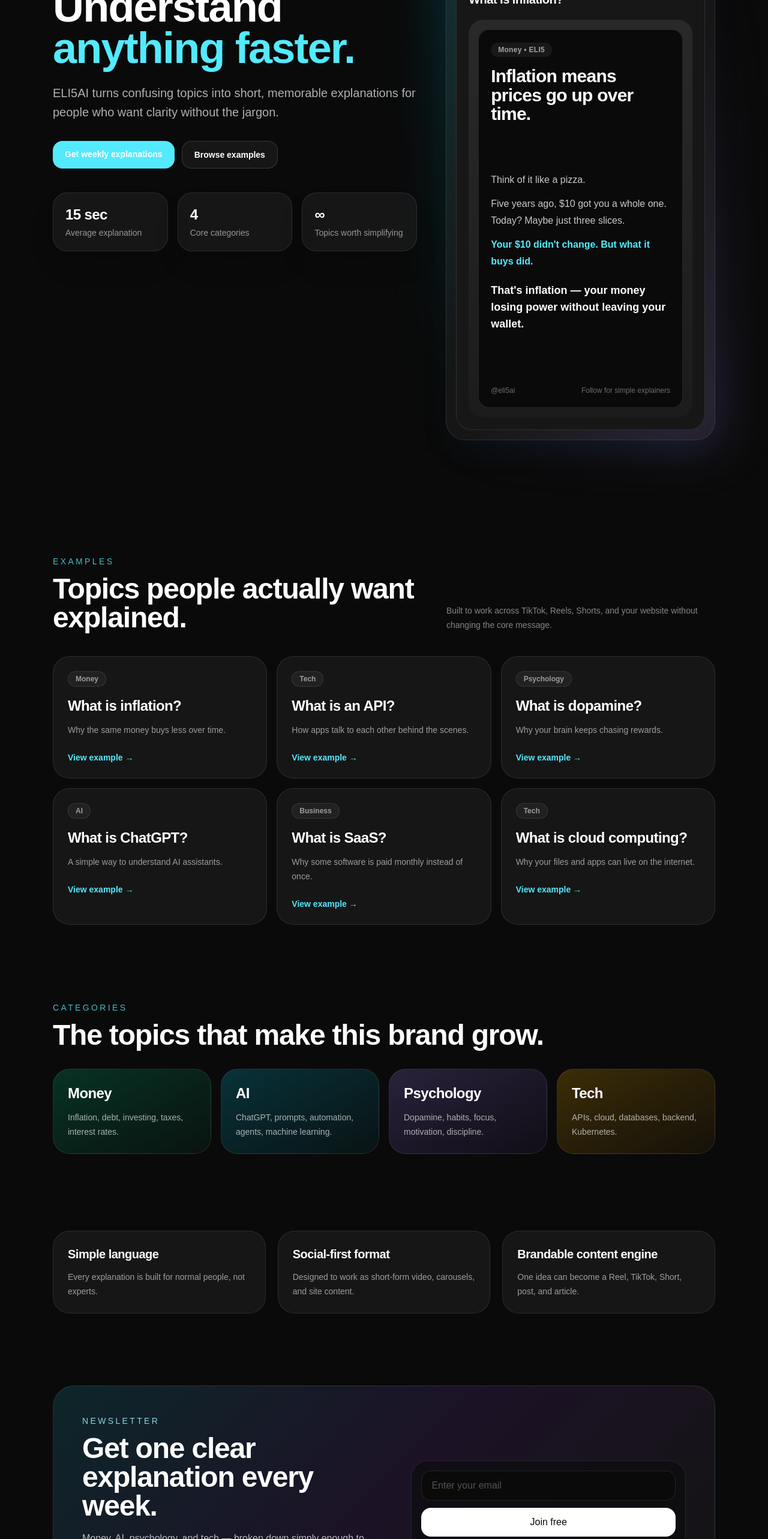
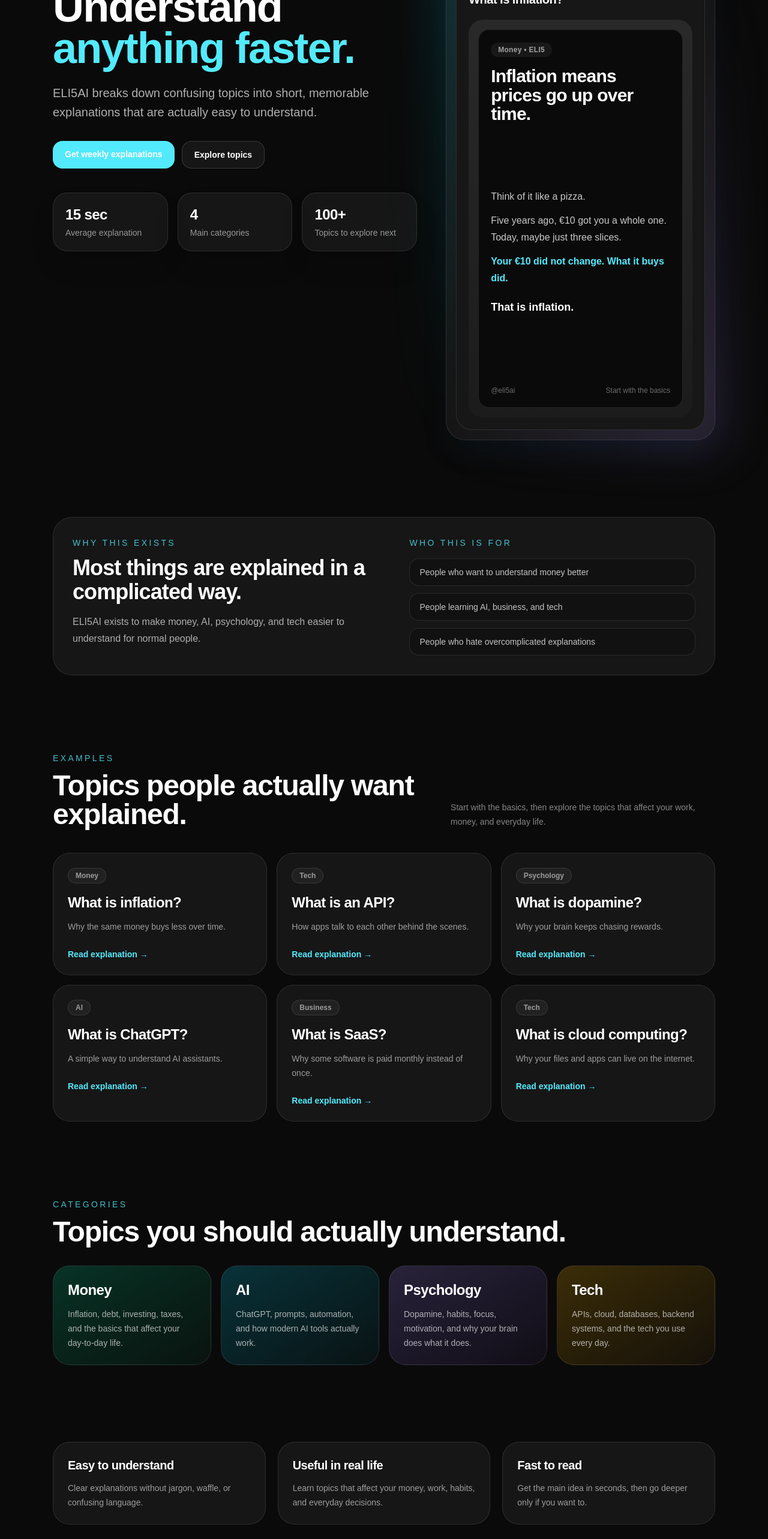
Before and after one commit to licsuj/nextjs-boilerplate, a Next.js app: page / in a window 1280 px wide. Shown: the part 234-2800 px from the top of the page at 60% size. Built offline with nearby package versions, Linux system fonts and the light colour scheme.

Commit message:
Update page.tsx

```diff
--- a/app/page.tsx
+++ b/app/page.tsx
@@ -1,64 +1,96 @@
+import Link from "next/link";
+
+const BEEHIIV_PUBLIC_URL = "https://eli5ai.beehiiv.com";
+const BEEHIIV_SUBSCRIBE_URL = "https://eli5ai.beehiiv.com/subscribe";
+
 export default function ELI5AILandingPage() {
   const examples = [
     {
       title: "What is inflation?",
       blurb: "Why the same money buys less over time.",
       tag: "Money",
+      href: "/explain/inflation",
     },
     {
       title: "What is an API?",
       blurb: "How apps talk to each other behind the scenes.",
       tag: "Tech",
+      href: "/explain/api",
     },
     {
       title: "What is dopamine?",
       blurb: "Why your brain keeps chasing rewards.",
       tag: "Psychology",
+      href: "/explore",
     },
     {
       title: "What is ChatGPT?",
       blurb: "A simple way to understand AI assistants.",
       tag: "AI",
+      href: "/explain/chatgpt",
     },
     {
       title: "What is SaaS?",
       blurb: "Why some software is paid monthly instead of once.",
       tag: "Business",
+      href: "/explore",
     },
     {
       title: "What is cloud computing?",
       blurb: "Why your files and apps can live on the internet.",
       tag: "Tech",
+      href: "/explore",
     },
   ];
 
   const categories = [
     {
       title: "Money",
-      desc: "Inflation, debt, investing, taxes, interest rates.",
+      desc: "Inflation, debt, investing, taxes, and the basics that affect your day-to-day life.",
       accent: "from-emerald-400/20 to-emerald-500/5",
     },
     {
       title: "AI",
-      desc: "ChatGPT, prompts, automation, agents, machine learning.",
+      desc: "ChatGPT, prompts, automation, and how modern AI tools actually work.",
       accent: "from-cyan-400/20 to-cyan-500/5",
     },
     {
       title: "Psychology",
-      desc: "Dopamine, habits, focus, motivation, discipline.",
+      desc: "Dopamine, habits, focus, motivation, and why your brain does what it does.",
       accent: "from-violet-400/20 to-violet-500/5",
     },
     {
       title: "Tech",
-      desc: "APIs, cloud, databases, backend, Kubernetes.",
+      desc: "APIs, cloud, databases, backend systems, and the tech you use every day.",
       accent: "from-amber-400/20 to-amber-500/5",
     },
   ];
 
   const stats = [
     { value: "15 sec", label: "Average explanation" },
-    { value: "4", label: "Core categories" },
-    { value: "∞", label: "Topics worth simplifying" },
+    { value: "4", label: "Main categories" },
+    { value: "100+", label: "Topics to explore next" },
+  ];
+
+  const benefits = [
+    {
+      title: "Easy to understand",
+      desc: "Clear explanations without jargon, waffle, or confusing language.",
+    },
+    {
+      title: "Useful in real life",
+      desc: "Learn topics that affect your money, work, habits, and everyday decisions.",
+    },
+    {
+      title: "Fast to read",
+      desc: "Get the main idea in seconds, then go deeper only if you want to.",
+    },
+  ];
+
+  const audience = [
+    "People who want to understand money better",
+    "People learning AI, business, and tech",
+    "People who hate overcomplicated explanations",
   ];
 
   return (
@@ -73,18 +105,28 @@
             </div>
             <div>
               <div className="text-lg font-semibold tracking-tight">ELI5AI.co</div>
-              <div className="text-xs text-white/45">Complex topics, explained simply.</div>
+              <div className="text-xs text-white/45">
+                Complex topics, explained simply.
+              </div>
             </div>
           </a>
 
           <nav className="hidden items-center gap-8 text-sm text-white/70 md:flex">
-            <a href="#examples" className="transition hover:text-white">Examples</a>
-            <a href="#categories" className="transition hover:text-white">Categories</a>
-            <a href="#newsletter" className="transition hover:text-white">Newsletter</a>
+            <a href="#examples" className="transition hover:text-white">
+              Examples
+            </a>
+            <a href="#categories" className="transition hover:text-white">
+              Categories
+            </a>
+            <a href="#newsletter" className="transition hover:text-white">
+              Newsletter
+            </a>
           </nav>
 
           <a
-            href="#newsletter"
+            href={BEEHIIV_SUBSCRIBE_URL}
+            target="_blank"
+            rel="noreferrer"
             className="rounded-2xl border border-white/15 bg-white/5 px-4 py-2 text-sm font-semibold text-white transition hover:bg-white/10"
           >
             Join free
@@ -96,7 +138,7 @@
         <section className="mx-auto grid max-w-6xl gap-12 px-6 pb-16 pt-14 md:grid-cols-[1.15fr_0.85fr] md:pb-24 md:pt-20">
           <div className="max-w-3xl">
             <div className="inline-flex items-center gap-2 rounded-full border border-cyan-300/20 bg-cyan-300/10 px-3 py-1 text-sm text-cyan-200">
-              Social-first learning brand
+              Learn faster without the jargon
             </div>
 
             <h1 className="mt-6 text-5xl font-semibold leading-[0.96] tracking-tight text-white md:text-7xl">
@@ -105,28 +147,36 @@
             </h1>
 
             <p className="mt-6 max-w-2xl text-lg leading-8 text-white/68 md:text-xl">
-              ELI5AI turns confusing topics into short, memorable explanations for people who want clarity without the jargon.
+              ELI5AI breaks down confusing topics into short, memorable explanations
+              that are actually easy to understand.
             </p>
 
             <div className="mt-8 flex flex-col gap-3 sm:flex-row">
               <a
-                href="#newsletter"
+                href={BEEHIIV_SUBSCRIBE_URL}
+                target="_blank"
+                rel="noreferrer"
                 className="rounded-2xl bg-cyan-300 px-5 py-3 text-sm font-bold text-neutral-950 transition hover:bg-cyan-200"
               >
                 Get weekly explanations
               </a>
-              <a
-                href="#examples"
+              <Link
+                href="/explore"
                 className="rounded-2xl border border-white/15 bg-white/5 px-5 py-3 text-sm font-bold text-white transition hover:bg-white/10"
               >
-                Browse examples
-              </a>
+                Explore topics
+              </Link>
             </div>
 
             <div className="mt-10 grid gap-4 sm:grid-cols-3">
               {stats.map((stat) => (
-                <div key={stat.label} className="rounded-3xl border border-white/10 bg-white/5 p-5 shadow-2xl shadow-black/20">
-                  <div className="text-2xl font-semibold tracking-tight">{stat.value}</div>
+                <div
+                  key={stat.label}
+                  className="rounded-3xl border border-white/10 bg-white/5 p-5 shadow-2xl shadow-black/20"
+                >
+                  <div className="text-2xl font-semibold tracking-tight">
+                    {stat.value}
+                  </div>
                   <div className="mt-1 text-sm text-white/55">{stat.label}</div>
                 </div>
               ))}
@@ -140,10 +190,12 @@
                 <div className="mb-5 flex items-center justify-between">
                   <div>
                     <div className="text-sm text-white/45">Featured explainer</div>
-                    <div className="mt-1 text-xl font-semibold tracking-tight">What is inflation?</div>
+                    <div className="mt-1 text-xl font-semibold tracking-tight">
+                      What is inflation?
+                    </div>
                   </div>
                   <div className="rounded-full border border-cyan-300/20 bg-cyan-300/10 px-3 py-1 text-xs font-semibold text-cyan-200">
-                    15 sec video
+                    15 sec read
                   </div>
                 </div>
 
@@ -160,17 +212,58 @@
 
                     <div className="space-y-3 text-base leading-7 text-white/78">
                       <div>Think of it like a pizza.</div>
-                      <div>Five years ago, $10 got you a whole one. Today? Maybe just three slices.</div>
-                      <div className="font-semibold text-cyan-300">Your $10 didn't change. But what it buys did.</div>
-                      <div className="pt-2 text-lg font-semibold text-white">That's inflation — your money losing power without leaving your wallet.</div>
+                      <div>
+                        Five years ago, €10 got you a whole one. Today, maybe just
+                        three slices.
+                      </div>
+                      <div className="font-semibold text-cyan-300">
+                        Your €10 did not change. What it buys did.
+                      </div>
+                      <div className="pt-2 text-lg font-semibold text-white">
+                        That is inflation.
+                      </div>
                     </div>
-
 
                     <div className="flex items-center justify-between pt-2 text-xs text-white/40">
                       <span>@eli5ai</span>
-                      <span>Follow for simple explainers</span>
+                      <span>Start with the basics</span>
                     </div>
                   </div>
+                </div>
+              </div>
+            </div>
+          </div>
+        </section>
+
+        <section className="mx-auto max-w-6xl px-6 py-4 md:py-8">
+          <div className="rounded-[32px] border border-white/10 bg-white/5 p-8">
+            <div className="grid gap-8 md:grid-cols-[1fr_0.9fr]">
+              <div>
+                <div className="text-sm uppercase tracking-[0.24em] text-cyan-300/80">
+                  Why this exists
+                </div>
+                <h2 className="mt-3 text-3xl font-semibold tracking-tight md:text-4xl">
+                  Most things are explained in a complicated way.
+                </h2>
+                <p className="mt-4 max-w-2xl text-base leading-7 text-white/65">
+                  ELI5AI exists to make money, AI, psychology, and tech easier to
+                  understand for normal people.
+                </p>
+              </div>
+
+              <div>
+                <div className="text-sm uppercase tracking-[0.24em] text-cyan-300/80">
+                  Who this is for
+                </div>
+                <div className="mt-4 space-y-3">
+                  {audience.map((item) => (
+                    <div
+                      key={item}
+                      className="rounded-2xl border border-white/10 bg-black/20 px-4 py-3 text-sm text-white/75"
+                    >
+                      {item}
+                    </div>
+                  ))}
                 </div>
               </div>
             </div>
@@ -180,40 +273,48 @@
         <section id="examples" className="mx-auto max-w-6xl px-6 py-16 md:py-24">
           <div className="mb-10 flex flex-col gap-4 md:flex-row md:items-end md:justify-between">
             <div>
-              <div className="text-sm uppercase tracking-[0.24em] text-cyan-300/80">Examples</div>
+              <div className="text-sm uppercase tracking-[0.24em] text-cyan-300/80">
+                Examples
+              </div>
               <h2 className="mt-3 text-3xl font-semibold tracking-tight md:text-5xl">
                 Topics people actually want explained.
               </h2>
             </div>
             <p className="max-w-md text-sm leading-6 text-white/50">
-              Built to work across TikTok, Reels, Shorts, and your website without changing the core message.
+              Start with the basics, then explore the topics that affect your work,
+              money, and everyday life.
             </p>
           </div>
 
           <div className="grid gap-4 sm:grid-cols-2 xl:grid-cols-3">
             {examples.map((item) => (
-              <div
+              <Link
                 key={item.title}
+                href={item.href}
                 className="group rounded-[28px] border border-white/10 bg-white/5 p-6 transition duration-300 hover:-translate-y-1 hover:bg-white/[0.07]"
               >
                 <div className="inline-flex rounded-full border border-white/10 bg-white/5 px-3 py-1 text-xs font-semibold text-white/55">
                   {item.tag}
                 </div>
-                <h3 className="mt-4 text-2xl font-semibold tracking-tight">{item.title}</h3>
+                <h3 className="mt-4 text-2xl font-semibold tracking-tight">
+                  {item.title}
+                </h3>
                 <p className="mt-3 text-sm leading-6 text-white/58">{item.blurb}</p>
                 <div className="mt-6 text-sm font-semibold text-cyan-300 transition group-hover:text-cyan-200">
-                  View example →
+                  Read explanation →
                 </div>
-              </div>
+              </Link>
             ))}
           </div>
         </section>
 
         <section id="categories" className="mx-auto max-w-6xl px-6 py-4 md:py-8">
           <div className="mb-8">
-            <div className="text-sm uppercase tracking-[0.24em] text-cyan-300/80">Categories</div>
+            <div className="text-sm uppercase tracking-[0.24em] text-cyan-300/80">
+              Categories
+            </div>
             <h2 className="mt-3 text-3xl font-semibold tracking-tight md:text-5xl">
-              The topics that make this brand grow.
+              Topics you should actually understand.
             </h2>
           </div>
 
@@ -223,7 +324,9 @@
                 key={item.title}
                 className={`rounded-[28px] border border-white/10 bg-gradient-to-br ${item.accent} p-6`}
               >
-                <div className="text-2xl font-semibold tracking-tight">{item.title}</div>
+                <div className="text-2xl font-semibold tracking-tight">
+                  {item.title}
+                </div>
                 <p className="mt-3 text-sm leading-6 text-white/65">{item.desc}</p>
               </div>
             ))}
@@ -232,22 +335,14 @@
 
         <section className="mx-auto max-w-6xl px-6 py-16 md:py-24">
           <div className="grid gap-5 md:grid-cols-3">
-            {[
-              {
-                title: "Simple language",
-                desc: "Every explanation is built for normal people, not experts.",
-              },
-              {
-                title: "Social-first format",
-                desc: "Designed to work as short-form video, carousels, and site content.",
-              },
-              {
-                title: "Brandable content engine",
-                desc: "One idea can become a Reel, TikTok, Short, post, and article.",
-              },
-            ].map((item) => (
-              <div key={item.title} className="rounded-[28px] border border-white/10 bg-white/5 p-6">
-                <h3 className="text-xl font-semibold tracking-tight">{item.title}</h3>
+            {benefits.map((item) => (
+              <div
+                key={item.title}
+                className="rounded-[28px] border border-white/10 bg-white/5 p-6"
+              >
+                <h3 className="text-xl font-semibold tracking-tight">
+                  {item.title}
+                </h3>
                 <p className="mt-3 text-sm leading-6 text-white/58">{item.desc}</p>
               </div>
             ))}
@@ -258,25 +353,36 @@
           <div className="overflow-hidden rounded-[36px] border border-white/10 bg-[linear-gradient(135deg,rgba(34,211,238,0.14),rgba(168,85,247,0.12),rgba(255,255,255,0.04))] p-8 md:p-12">
             <div className="grid gap-10 md:grid-cols-[1fr_0.9fr] md:items-end">
               <div>
-                <div className="text-sm uppercase tracking-[0.24em] text-cyan-200/85">Newsletter</div>
+                <div className="text-sm uppercase tracking-[0.24em] text-cyan-200/85">
+                  Newsletter
+                </div>
                 <h2 className="mt-3 text-3xl font-semibold tracking-tight md:text-5xl">
                   Get one clear explanation every week.
                 </h2>
                 <p className="mt-4 max-w-xl text-base leading-7 text-white/70">
-                  Money, AI, psychology, and tech — broken down simply enough to understand fast and remember later.
+                  Simple takes on money, AI, psychology, and tech — sent to your
+                  inbox without the jargon.
                 </p>
               </div>
 
               <div className="rounded-[28px] border border-white/10 bg-neutral-950/55 p-4 backdrop-blur">
                 <div className="flex flex-col gap-3">
-                  <input
-                    type="email"
-                    placeholder="Enter your email"
-                    className="w-full rounded-2xl border border-white/10 bg-neutral-950 px-4 py-3 text-white placeholder:text-white/30 outline-none"
-                  />
-                  <button className="rounded-2xl bg-white px-5 py-3 text-sm font-bold text-neutral-950 transition hover:bg-cyan-100">
-                    Join free
-                  </button>
+                  <a
+                    href={BEEHIIV_SUBSCRIBE_URL}
+                    target="_blank"
+                    rel="noreferrer"
+                    className="rounded-2xl bg-white px-5 py-3 text-center text-sm font-bold text-neutral-950 transition hover:bg-cyan-100"
+                  >
+                    Join the newsletter
+                  </a>
+                  <a
+                    href={BEEHIIV_PUBLIC_URL}
+                    target="_blank"
+                    rel="noreferrer"
+                    className="rounded-2xl border border-white/10 bg-white/5 px-5 py-3 text-center text-sm font-semibold text-white transition hover:bg-white/10"
+                  >
+                    View publication
+                  </a>
                   <div className="px-1 text-xs text-white/40">
                     One useful email. No spam. Easy unsubscribe.
                   </div>
```
